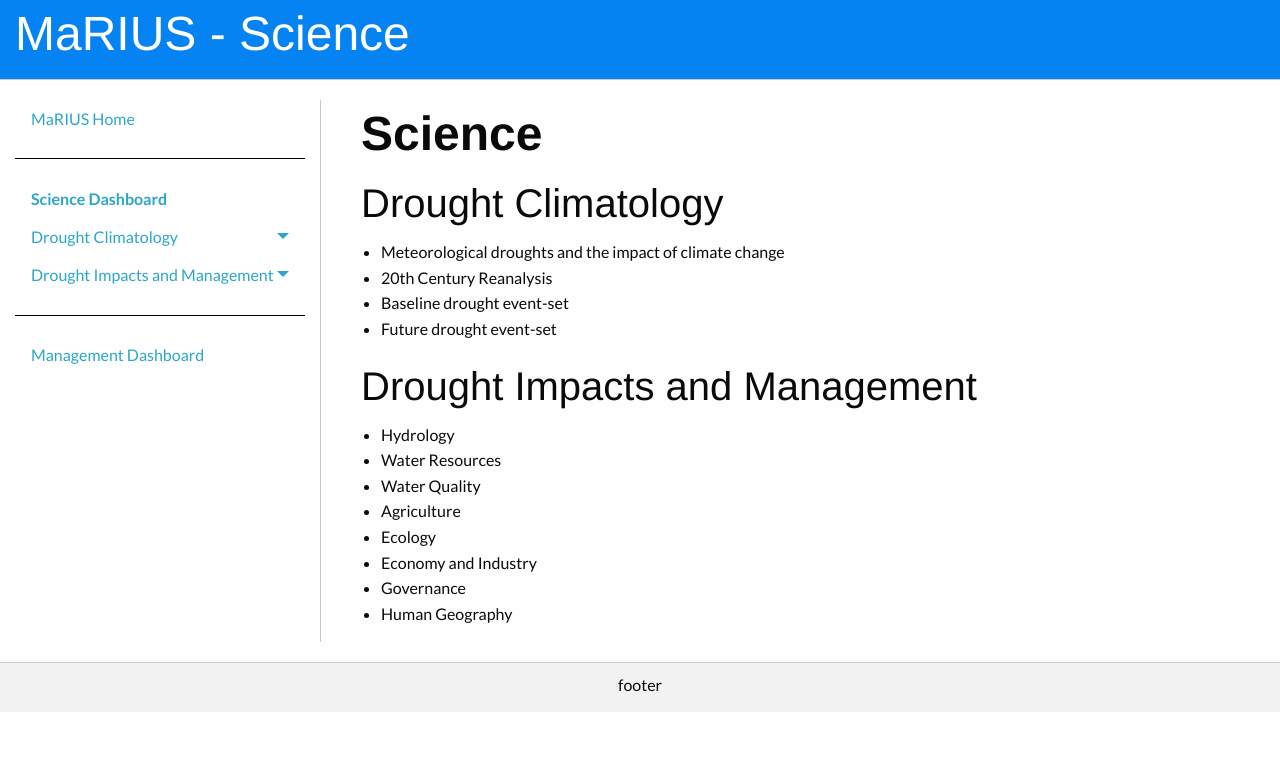
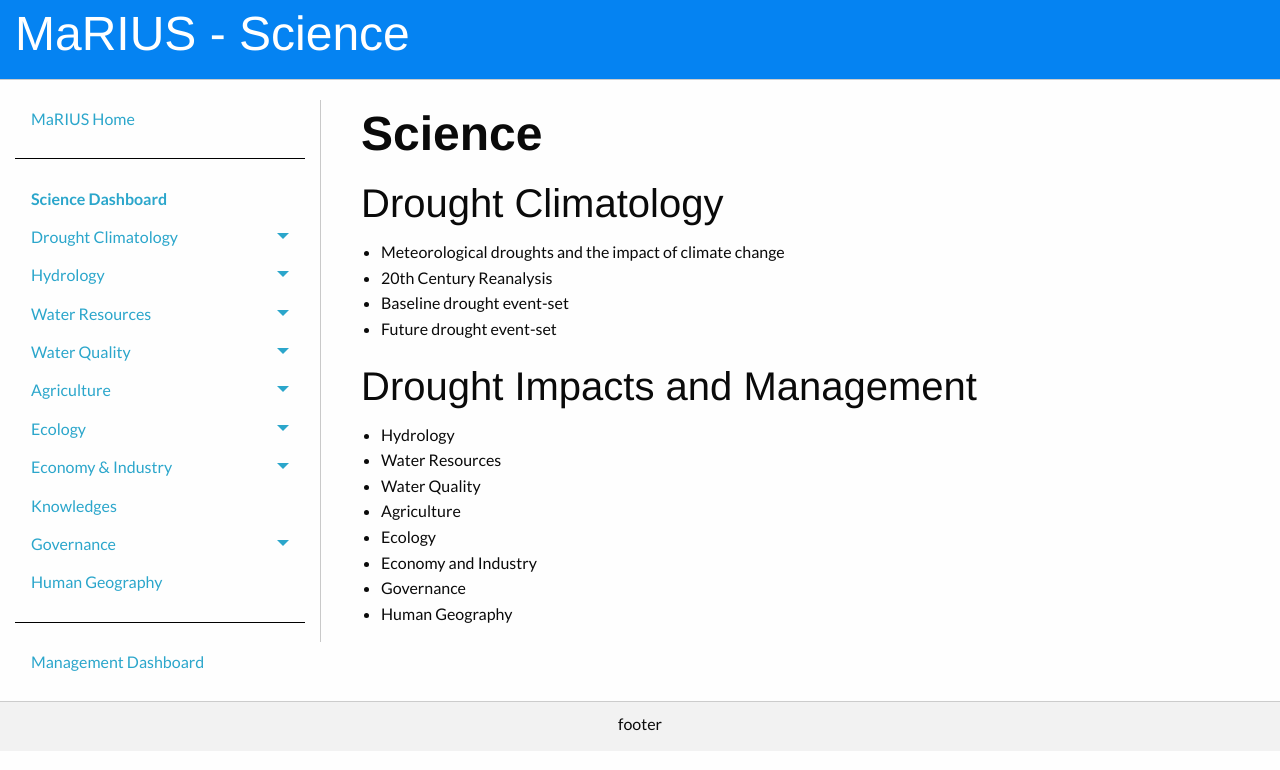
Before and after one commit to VictoriaJJ/mariusdroughtproject.org, a Jekyll site: the page built from _pages/dashboard/science/index.md, in a window 1280 px wide. Shown: the top 770 px of the page. Built offline with Jekyll 4.4.1, drawn with Linux system fonts in a browser that asks for light colours.

Commit message:
Update nav_science.html

```diff
--- a/_includes/nav_science.html
+++ b/_includes/nav_science.html
@@ -16,10 +16,6 @@
     </ul>
     </li>
 
-    <li>
-    <a href="{{ site.science_url }}/drought_impacts_management/">Drought Impacts and Management</a>
-
-    <ul class="menu vertical nested">
       <li>
         <a href="{{ site.science_url }}/drought_impacts_management/hydrology/">Hydrology</a>
         <ul class="menu vertical nested">
@@ -86,8 +82,7 @@
       </li>
        <li><a href="{{ site.science_url }}/human_geography/">Human Geography</a></li>
     </ul>
-    </li>
-</ul>
+
 
 <hr>
 
```
